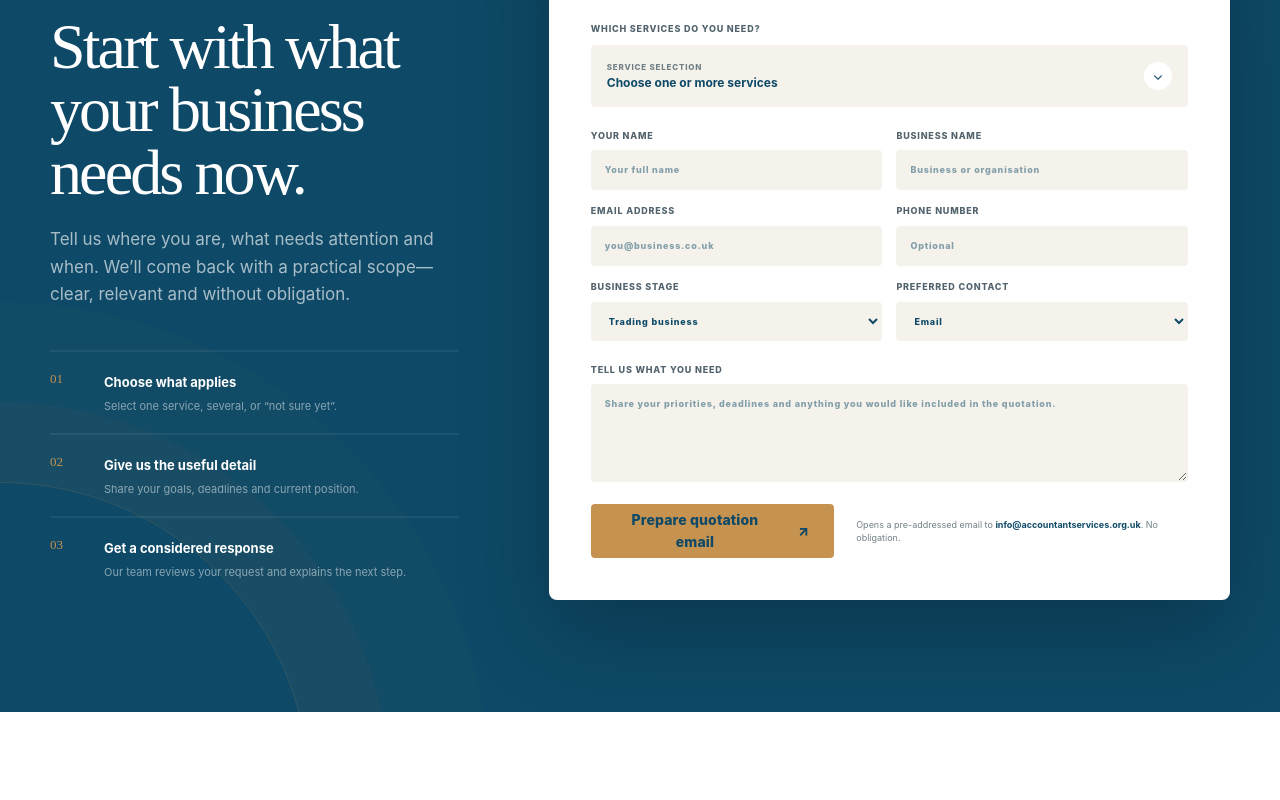
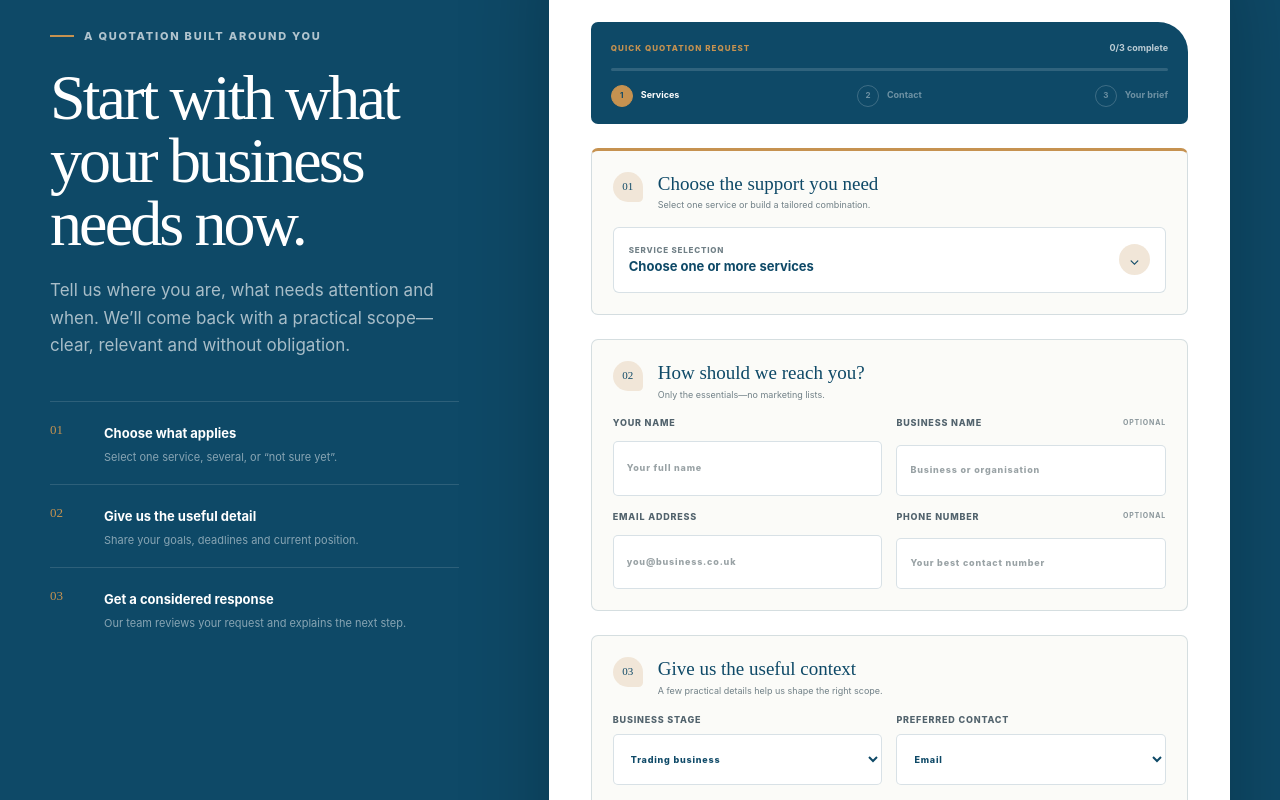
Before and after one commit to Tynarshe/accountant-services, a Next.js app: page / in a window 1280 px wide. Shown: the part 2220-3020 px from the top of the page. Built offline with nearby package versions, Linux system fonts and the light colour scheme.

Commit message:
Redesign quotation form

```diff
--- a/app/components/interactive.tsx
+++ b/app/components/interactive.tsx
@@ -252,6 +252,20 @@ export function QuotationForm({ compact = false }: { compact?: boolean }) {
   const [prepared, setPrepared] = useState(false);
   const [formError, setFormError] = useState("");
   const [selectedServices, setSelectedServices] = useState<string[]>([]);
+  const [contactReady, setContactReady] = useState(false);
+  const [detailsLength, setDetailsLength] = useState(0);
+
+  const completedSteps = Number(selectedServices.length > 0) + Number(contactReady) + Number(detailsLength >= 20);
+
+  function updateProgress(event: FormEvent<HTMLFormElement>) {
+    const data = new FormData(event.currentTarget);
+    const name = String(data.get("name") ?? "").trim();
+    const email = String(data.get("email") ?? "").trim();
+    const details = String(data.get("details") ?? "");
+
+    setContactReady(name.length > 1 && email.includes("@"));
+    setDetailsLength(details.length);
+  }
 
   function submit(event: FormEvent<HTMLFormElement>) {
     event.preventDefault();
@@ -295,9 +309,21 @@ export function QuotationForm({ compact = false }: { compact?: boolean }) {
   }
 
   return (
-    <form className={`quotation-form ${compact ? "quotation-form-compact" : ""}`} onSubmit={submit}>
+    <form className={`quotation-form ${compact ? "quotation-form-compact" : ""}`} onInput={updateProgress} onSubmit={submit}>
+      <div className="quote-form-progress" aria-label={`${completedSteps} of 3 sections complete`}>
+        <div className="quote-progress-meta"><span>Quick quotation request</span><strong>{completedSteps}/3 complete</strong></div>
+        <div className="quote-progress-track"><span style={{ width: `${(completedSteps / 3) * 100}%` }} /></div>
+        <ol>
+          <li className={selectedServices.length > 0 ? "complete" : "current"}><i>{selectedServices.length > 0 ? "✓" : "1"}</i><span>Services</span></li>
+          <li className={contactReady ? "complete" : selectedServices.length > 0 ? "current" : ""}><i>{contactReady ? "✓" : "2"}</i><span>Contact</span></li>
+          <li className={detailsLength >= 20 ? "complete" : contactReady ? "current" : ""}><i>{detailsLength >= 20 ? "✓" : "3"}</i><span>Your brief</span></li>
+        </ol>
+      </div>
+
+      <section className="quote-form-block quote-form-block-services">
+        <div className="quote-form-block-head"><span>01</span><div><strong>Choose the support you need</strong><small>Select one service or build a tailored combination.</small></div></div>
         <fieldset className="quote-services">
-        <legend>Which services do you need?</legend>
+          <legend className="sr-only">Which services do you need?</legend>
           <details className="quote-service-picker">
             <summary>
               <span><small>Service selection</small><strong>{selectedServices.length === 0 ? "Choose one or more services" : `${selectedServices.length} ${selectedServices.length === 1 ? "service" : "services"} selected`}</strong></span>
@@ -321,13 +347,23 @@ export function QuotationForm({ compact = false }: { compact?: boolean }) {
               </div>
             </div>
           </details>
+          {selectedServices.length > 0 && <div className="quote-selected-services" aria-live="polite">{selectedServices.map((service) => <span key={service}>✓ {service}</span>)}</div>}
         </fieldset>
+      </section>
 
-      <div className="quote-field-grid">
+      <section className="quote-form-block">
+        <div className="quote-form-block-head"><span>02</span><div><strong>How should we reach you?</strong><small>Only the essentials—no marketing lists.</small></div></div>
+        <div className="quote-field-grid quote-contact-grid">
           <label>Your name<input required name="name" autoComplete="name" placeholder="Your full name" /></label>
-        <label>Business name<input name="businessName" autoComplete="organization" placeholder="Business or organisation" /></label>
+          <label>Business name <em>Optional</em><input name="businessName" autoComplete="organization" placeholder="Business or organisation" /></label>
           <label>Email address<input required type="email" name="email" autoComplete="email" placeholder="you@business.co.uk" /></label>
-        <label>Phone number<input type="tel" name="phone" autoComplete="tel" placeholder="Optional" /></label>
+          <label>Phone number <em>Optional</em><input type="tel" name="phone" autoComplete="tel" placeholder="Your best contact number" /></label>
+        </div>
+      </section>
+
+      <section className="quote-form-block">
+        <div className="quote-form-block-head"><span>03</span><div><strong>Give us the useful context</strong><small>A few practical details help us shape the right scope.</small></div></div>
+        <div className="quote-field-grid quote-context-grid">
           <label>Business stage<select name="businessStage" defaultValue="Trading business">
             <option>New business or idea</option>
             <option>Trading business</option>
@@ -340,13 +376,14 @@ export function QuotationForm({ compact = false }: { compact?: boolean }) {
             <option>Either is fine</option>
           </select></label>
         </div>
+        <label className="quote-details">What would a good outcome look like?<textarea required name="details" rows={compact ? 4 : 5} maxLength={800} placeholder="Tell us what you need, what is happening now, and any deadline we should know about." /><span className="quote-character-count">{detailsLength}/800 · Aim for at least 20 characters</span></label>
+      </section>
 
-      <label className="quote-details">Tell us what you need<textarea required name="details" rows={compact ? 4 : 5} maxLength={800} placeholder="Share your priorities, deadlines and anything you would like included in the quotation." /></label>
       {formError && <p className="quote-error" role="alert">{formError}</p>}
       {prepared && <p className="quote-ready" role="status">Your quotation request has been prepared in your email app. Review it, then press send.</p>}
       <div className="quote-submit-row">
-        <button className="button button-accent" type="submit">Prepare quotation email <span>↗</span></button>
-        <p>Opens a pre-addressed email to <strong>info@accountantservices.org.uk</strong>. No obligation.</p>
+        <button className="button button-accent" type="submit">Build my quotation request <span>↗</span></button>
+        <p><span className="quote-secure-dot" /> Opens a private email to <strong>info@accountantservices.org.uk</strong>. No obligation.</p>
       </div>
     </form>
   );
--- a/app/globals.css
+++ b/app/globals.css
@@ -288,41 +288,76 @@ button { color: inherit; }
 .quotation-card-head { margin-bottom: 28px; display: flex; align-items: center; justify-content: space-between; }
 .quotation-card-head > span { font-family: var(--serif); font-size: 31px; }
 .quotation-card-head > strong { padding: 6px 10px; color: var(--forest); background: var(--mint-bright); border-radius: 20px; font-size: 8px; letter-spacing: .1em; text-transform: uppercase; }
-.quotation-form { display: grid; gap: 22px; }
+.quotation-form { display: grid; gap: 24px; }
 .quotation-form fieldset { min-width: 0; margin: 0; padding: 0; border: 0; }
-.quotation-form legend, .quotation-form > label, .quote-field-grid label { display: grid; gap: 7px; color: #52636d; font-size: 9px; font-weight: 800; letter-spacing: .09em; text-transform: uppercase; }
-.quote-service-picker { margin-top: 8px; overflow: hidden; background: #f4f2eb; border: 1px solid transparent; border-radius: 4px; transition: border-color .2s ease, background .2s ease; }
-.quote-service-picker[open] { background: var(--white); border-color: var(--line); }
-.quote-service-picker summary { min-height: 60px; padding: 11px 15px; display: flex; align-items: center; justify-content: space-between; gap: 20px; cursor: pointer; list-style: none; }
+.quote-form-progress { padding: 19px 20px 17px; color: var(--white); background: var(--forest); border-radius: 7px 30px 7px 7px; }
+.quote-progress-meta { display: flex; align-items: center; justify-content: space-between; gap: 20px; }
+.quote-progress-meta span { color: var(--mint); font-size: 8px; font-weight: 850; letter-spacing: .13em; text-transform: uppercase; }
+.quote-progress-meta strong { color: rgba(255,255,255,.72); font-size: 9px; }
+.quote-progress-track { height: 3px; margin: 12px 0 14px; overflow: hidden; background: rgba(255,255,255,.14); border-radius: 10px; }
+.quote-progress-track > span { display: block; height: 100%; background: var(--mint); border-radius: inherit; transition: width .3s ease; }
+.quote-form-progress ol { margin: 0; padding: 0; display: grid; grid-template-columns: repeat(3, 1fr); list-style: none; }
+.quote-form-progress li { position: relative; display: flex; align-items: center; gap: 8px; color: rgba(255,255,255,.4); font-size: 9px; font-weight: 750; }
+.quote-form-progress li + li { justify-content: center; }
+.quote-form-progress li:last-child { justify-content: flex-end; }
+.quote-form-progress li i { width: 22px; height: 22px; display: grid; place-items: center; border: 1px solid rgba(255,255,255,.2); border-radius: 50%; font-size: 8px; font-style: normal; }
+.quote-form-progress li.current { color: var(--white); }
+.quote-form-progress li.current i { color: var(--forest); background: var(--mint); border-color: var(--mint); }
+.quote-form-progress li.complete { color: rgba(255,255,255,.78); }
+.quote-form-progress li.complete i { color: var(--white); background: #369269; border-color: #369269; }
+.quote-form-block { padding: 21px; display: grid; gap: 16px; background: #fbfbf8; border: 1px solid var(--line); border-radius: 7px; }
+.quote-form-block-services { border-top: 3px solid var(--coral); }
+.quote-form-block-head { display: grid; grid-template-columns: 34px 1fr; gap: 11px; align-items: start; }
+.quote-form-block-head > span { width: 30px; height: 30px; display: grid; place-items: center; color: var(--forest); background: var(--mint-bright); border-radius: 50% 50% 15% 50%; font-family: var(--serif); font-size: 11px; }
+.quote-form-block-head > div { display: grid; line-height: 1.3; }
+.quote-form-block-head strong { font-family: var(--serif); font-size: 19px; font-weight: 500; }
+.quote-form-block-head small { margin-top: 3px; color: #718087; font-size: 9px; }
+.quote-field-grid label, .quote-details { display: grid; gap: 7px; color: #52636d; font-size: 9px; font-weight: 800; letter-spacing: .09em; text-transform: uppercase; }
+.quote-field-grid label > em { justify-self: end; margin-top: -21px; color: #8a969b; font-size: 7px; font-style: normal; font-weight: 750; }
+.quote-service-picker { overflow: hidden; background: var(--white); border: 1px solid var(--line); border-radius: 6px; transition: border-color .2s ease, box-shadow .2s ease; }
+.quote-service-picker[open] { border-color: rgba(14,73,103,.28); box-shadow: 0 10px 30px rgba(14,73,103,.08); }
+.quote-service-picker summary { min-height: 64px; padding: 12px 15px; display: flex; align-items: center; justify-content: space-between; gap: 20px; cursor: pointer; list-style: none; }
 .quote-service-picker summary::-webkit-details-marker { display: none; }
 .quote-service-picker summary > span { display: grid; line-height: 1.25; }
 .quote-service-picker summary small { color: #718087; font-size: 8px; font-weight: 800; letter-spacing: .1em; text-transform: uppercase; }
-.quote-service-picker summary strong { margin-top: 3px; color: var(--ink); font-size: 12px; }
-.quote-service-picker summary > i { width: 28px; height: 28px; flex: 0 0 auto; display: grid; place-items: center; color: var(--forest); background: var(--white); border-radius: 50%; font-size: 14px; font-style: normal; transition: transform .2s ease; }
+.quote-service-picker summary strong { margin-top: 3px; color: var(--ink); font-size: 13px; }
+.quote-service-picker summary > i { width: 31px; height: 31px; flex: 0 0 auto; display: grid; place-items: center; color: var(--forest); background: var(--mint-bright); border-radius: 50%; font-size: 14px; font-style: normal; transition: transform .2s ease; }
 .quote-service-picker[open] summary > i { transform: rotate(180deg); }
 .quote-service-panel { padding: 0 14px 14px; border-top: 1px solid var(--line); }
 .quote-services-note { margin: 7px 0 0; color: #718087; font-size: 10px; line-height: 1.5; }
 .quote-service-options { display: grid; grid-template-columns: repeat(2, 1fr); gap: 10px; margin-top: 10px; }
 .quote-service-options label { cursor: pointer; }
 .quote-service-options input { position: absolute; opacity: 0; pointer-events: none; }
-.quote-service-options span { min-height: 58px; padding: 11px 13px; display: flex; align-items: center; gap: 10px; color: var(--ink); background: #f4f2eb; border: 1px solid transparent; border-radius: 4px; font-size: 11px; font-weight: 700; line-height: 1.2; text-transform: none; transition: border .2s ease, background .2s ease; }
+.quote-service-options span { min-height: 58px; padding: 11px 13px; display: flex; align-items: center; gap: 10px; color: var(--ink); background: #f4f2eb; border: 1px solid transparent; border-radius: 5px; font-size: 11px; font-weight: 700; line-height: 1.2; text-transform: none; transition: border .2s ease, background .2s ease, transform .2s ease; }
 .quote-service-options i { width: 24px; height: 24px; flex: 0 0 auto; display: grid; place-items: center; color: transparent; background: var(--white); border: 1px solid var(--line); border-radius: 50%; font-size: 10px; font-style: normal; }
 .quote-service-options input:checked + span { background: var(--mint-bright); border-color: var(--coral); }
 .quote-service-options input:checked + span i { color: var(--white); background: var(--forest); }
 .quote-service-options input:focus-visible + span { outline: 2px solid var(--forest); outline-offset: 2px; }
+.quote-selected-services { margin-top: 10px; display: flex; flex-wrap: wrap; gap: 6px; }
+.quote-selected-services > span { padding: 6px 9px; color: var(--forest); background: var(--mint-bright); border-radius: 999px; font-size: 8px; font-weight: 750; }
 .quote-field-grid { display: grid; grid-template-columns: repeat(2, 1fr); gap: 14px; }
-.quotation-form input, .quotation-form select, .quotation-form textarea { width: 100%; padding: 12px 13px; color: var(--ink); background: #f4f2eb; border: 1px solid transparent; border-radius: 4px; outline: 0; text-transform: none; }
-.quotation-form textarea { resize: vertical; }
+.quotation-form input, .quotation-form select, .quotation-form textarea { width: 100%; min-height: 51px; padding: 12px 13px; color: var(--ink); background: var(--white); border: 1px solid var(--line); border-radius: 5px; outline: 0; text-transform: none; }
+.quotation-form input::placeholder, .quotation-form textarea::placeholder { color: #99a2a5; }
+.quotation-form textarea { min-height: 128px; resize: vertical; }
 .quotation-form input:focus, .quotation-form select:focus, .quotation-form textarea:focus { background: var(--white); border-color: var(--forest); box-shadow: 0 0 0 3px rgba(14,73,103,.08); }
-.quote-error { margin: -10px 0 0; color: #a33b32; font-size: 11px; font-weight: 700; }
-.quote-ready { margin: -10px 0 0; padding: 11px 13px; color: var(--forest); background: var(--mint-bright); border-radius: 4px; font-size: 11px; }
+.quote-details { margin-top: 2px; }
+.quote-character-count { justify-self: end; color: #8a969b; font-size: 7px; font-weight: 700; letter-spacing: .02em; text-transform: none; }
+.quote-error { margin: -10px 0 0; padding: 11px 13px; color: #9b322b; background: #fce8e5; border-left: 3px solid #b74b43; border-radius: 4px; font-size: 11px; font-weight: 700; }
+.quote-ready { margin: -10px 0 0; padding: 11px 13px; color: var(--forest); background: var(--mint-bright); border-left: 3px solid #369269; border-radius: 4px; font-size: 11px; }
 .quote-submit-row { display: flex; align-items: center; gap: 22px; }
+.quote-submit-row .button { min-width: 290px; }
 .quote-submit-row > p { margin: 0; color: #718087; font-size: 9px; line-height: 1.45; }
 .quote-submit-row strong { color: var(--ink); }
-.quotation-form-compact { gap: 16px; }
+.quote-secure-dot { width: 6px; height: 6px; margin-right: 6px; display: inline-block; background: #369269; border-radius: 50%; box-shadow: 0 0 0 4px rgba(54,146,105,.1); }
+.quotation-form-compact { gap: 14px; }
+.quotation-form-compact .quote-form-progress { padding: 16px; }
+.quotation-form-compact .quote-form-block { padding: 16px; gap: 13px; }
+.quotation-form-compact .quote-form-block-head strong { font-size: 17px; }
+.quotation-form-compact .quote-form-block-head small { display: none; }
 .quotation-form-compact .quote-service-options { grid-template-columns: 1fr 1fr; }
 .quotation-form-compact .quote-service-options span { min-height: 52px; }
 .quotation-form-compact .quote-submit-row { align-items: stretch; flex-direction: column; }
+.quotation-form-compact .quote-submit-row .button { min-width: 0; }
 
 .difference-section { background: var(--white); }
 .difference-grid { display: grid; grid-template-columns: .9fr 1.1fr; align-items: center; gap: 100px; }
@@ -913,7 +948,13 @@ button { color: inherit; }
   .quotation-card-head { align-items: flex-start; flex-direction: column; gap: 10px; }
   .quote-service-options, .quotation-form-compact .quote-service-options, .quote-field-grid { grid-template-columns: 1fr; }
   .quote-service-picker summary { min-height: 58px; }
+  .quote-form-progress, .quotation-form-compact .quote-form-progress { padding: 16px 14px; }
+  .quote-form-progress li { gap: 5px; font-size: 8px; }
+  .quote-form-block, .quotation-form-compact .quote-form-block { padding: 16px 14px; }
+  .quote-form-block-head strong { font-size: 18px; }
+  .quote-form-block-head small { font-size: 8px; }
   .quote-submit-row { align-items: stretch; flex-direction: column; }
+  .quote-submit-row .button { width: 100%; min-width: 0; }
   .difference-visual { width: 100%; max-width: 430px; min-height: 490px; margin-inline: auto; padding: 70px 32px 50px; border-radius: 130px 8px 8px 8px; }
   .difference-visual blockquote { font-size: 27px; }
   .difference-visual::before { width: 110px; height: 110px; right: -10px; }
```
Also changed, not shown: 21 other files (tests, documents, lock files or other folders). Lines whose indentation alone changed are shown as unchanged.
